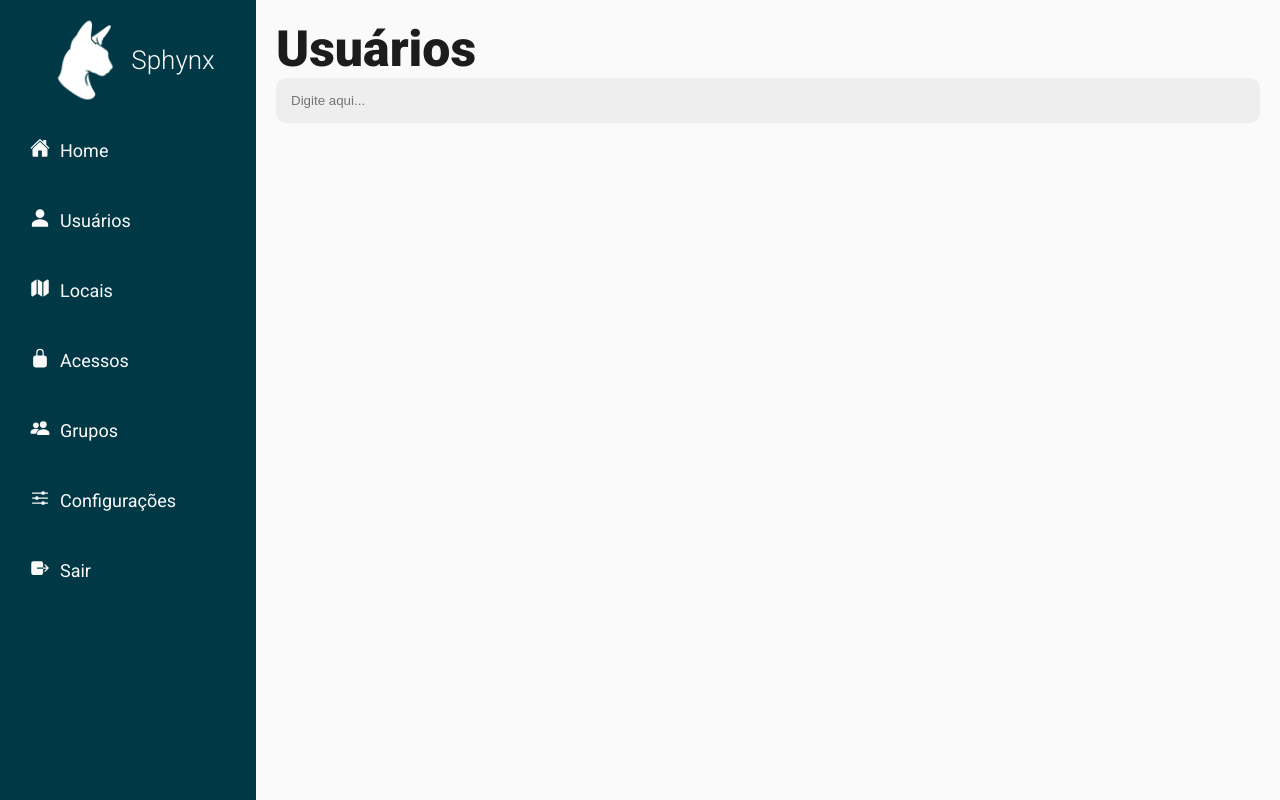
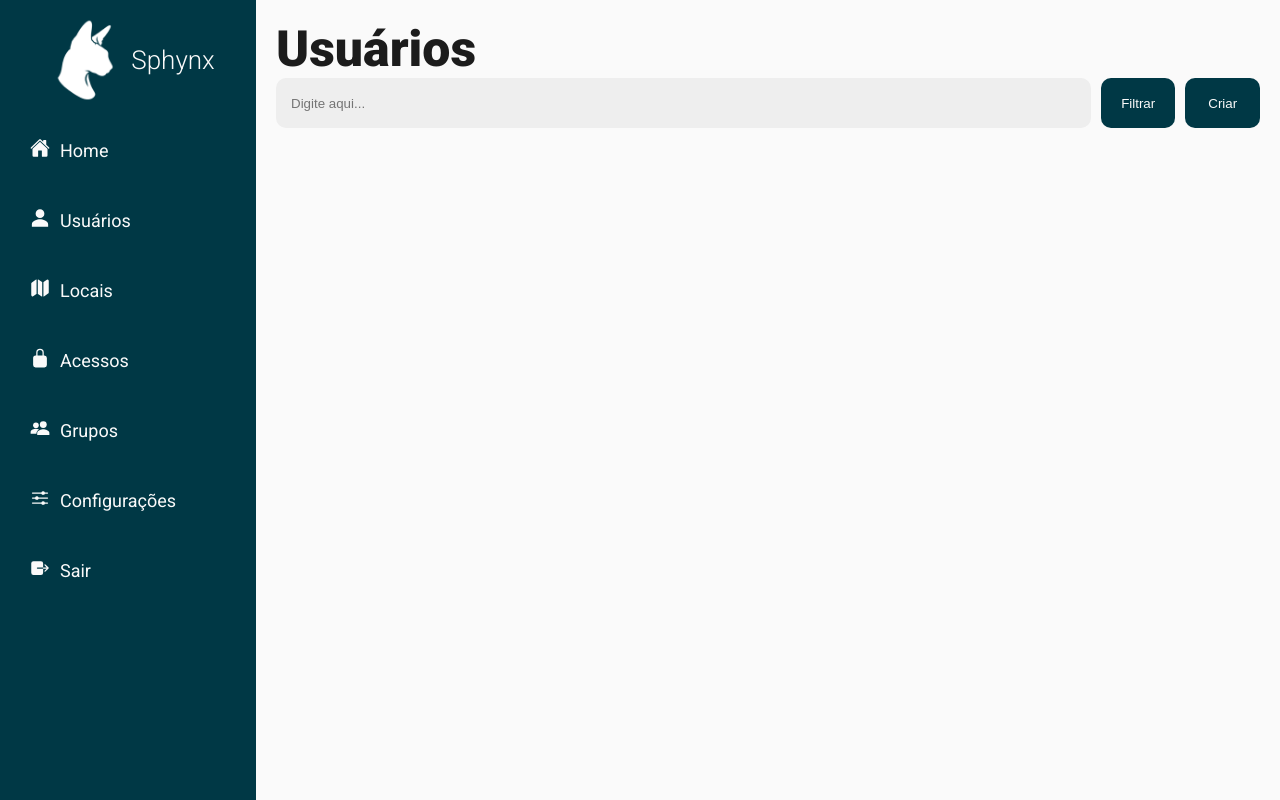
Before and after one commit to Cliyo/Sphynx-Website, a React (Create React App) app: page /customers in a window 1280 px wide. Built offline with nearby package versions, Linux system fonts and the light colour scheme; a web font is replaced by a local one.

Commit message:
feat: add button in screen customer

```diff
--- a/src/components/Input/styles.ts
+++ b/src/components/Input/styles.ts
@@ -5,7 +5,7 @@ export const Container = styled.div`
     flex-direction: column;
 
     width: 100%;
-    height: 40px;
+    height: 50px;
 `
 
 export const Label = styled.p`
@@ -21,7 +21,7 @@ export const InputCamp = styled.input`
     border: 0;
 
     width: 100%;
-    height: 50px;
+    height: 100%;
 
     background-color: ${({theme}) => theme.COLORS.NEUTRAL_200};
 
--- a/src/pages/Customers/index.tsx
+++ b/src/pages/Customers/index.tsx
@@ -1,5 +1,6 @@
 import { Input } from "components/Input"
 import { Container, InputsContainer, Title } from "./styles"
+import { Button } from "components/Button"
 
 export const Customers = () => {
     return (
@@ -7,6 +8,8 @@ export const Customers = () => {
             <Title> Usuários </Title>
             <InputsContainer>
                 <Input placeholder="Digite aqui..." />
+                <Button text="Filtrar" width={90} />
+                <Button text="Criar" width={90} />
             </InputsContainer>
         </Container>
     )
--- a/src/pages/Customers/styles.ts
+++ b/src/pages/Customers/styles.ts
@@ -23,5 +23,5 @@ export const Title = styled.h1`
 export const InputsContainer = styled.div`
     display: flex;
 
-
+    gap: 10px;
 `
```
